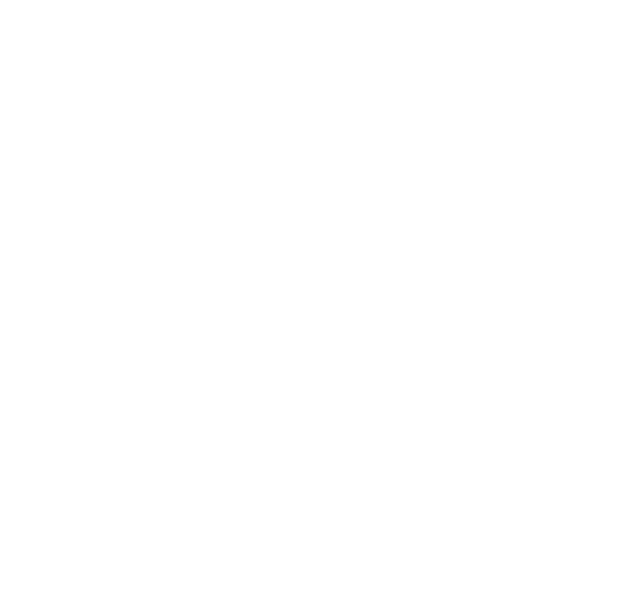
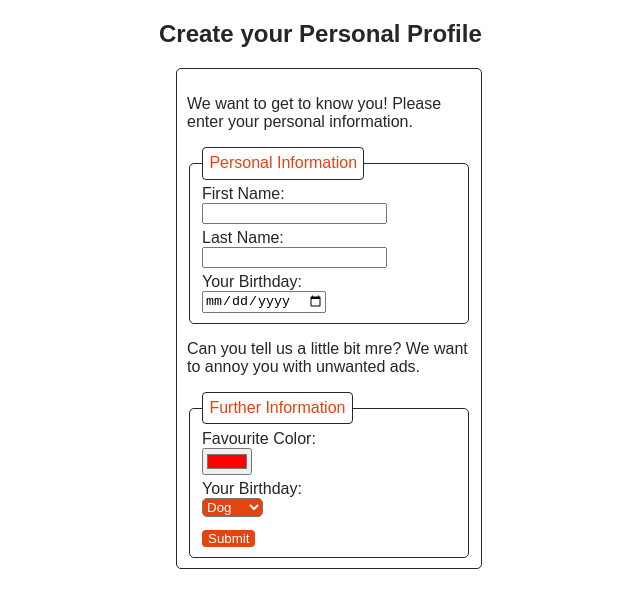
Before and after one commit to josch87/nf-web-html-forms_personal-profile-form, a website: page index.html in a window 1280 px wide. Shown: the whole page, without its empty margins (311-951 px from the left). Drawn offline with Linux system fonts and the light colour scheme.

Commit message:
initial commit

```diff
--- a/index.html
+++ b/index.html
@@ -10,6 +10,58 @@
     <link rel="stylesheet" href="./css/styles.css" />
   </head>
   <body>
-    <section></section>
+    <section>
+      <h1 id="form-header">Create your Personal Profile</h1>
+      <form aria-labelledby="form-header" aria-describedby="form-description">
+        <p id="form-description">
+          We want to get to know you! Please enter your personal information.
+        </p>
+        <fieldset>
+          <legend>Personal Information</legend>
+          <div>
+            <label for="first-name">First Name:</label><br />
+            <input id="first-name" type="text" name="first-name" required />
+          </div>
+          <div>
+            <label for="last-name">Last Name:</label><br />
+            <input id="last-name" type="text" name="last-name" required />
+          </div>
+          <div>
+            <label for="birthday">Your Birthday:</label><br />
+            <input id="birthday" type="date" name="birthday" required />
+          </div>
+        </fieldset>
+        <p>
+          Can you tell us a little bit mre? We want to annoy you with unwanted
+          ads.
+        </p>
+        <fieldset>
+          <legend>Further Information</legend>
+          <div>
+            <label for="fav-color">Favourite Color:</label><br />
+            <input
+              id="fav-color"
+              type="color"
+              value="#ff0000"
+              name="fav-color"
+              required
+            />
+          </div>
+          <div>
+            <label for="fav-pet">Your Birthday:</label><br />
+            <select id="fav-pet" name="fav-pet">
+              <option value="1">Dog</option>
+              <option value="2">Cat</option>
+              <option value="3">Rabbit</option>
+              <option value="4">Snake</option>
+              <option value="5">Lion</option>
+            </select>
+          </div>
+          <div>
+            <button type="submit">Submit</button>
+          </div>
+        </fieldset>
+      </form>
+    </section>
   </body>
 </html>
```
